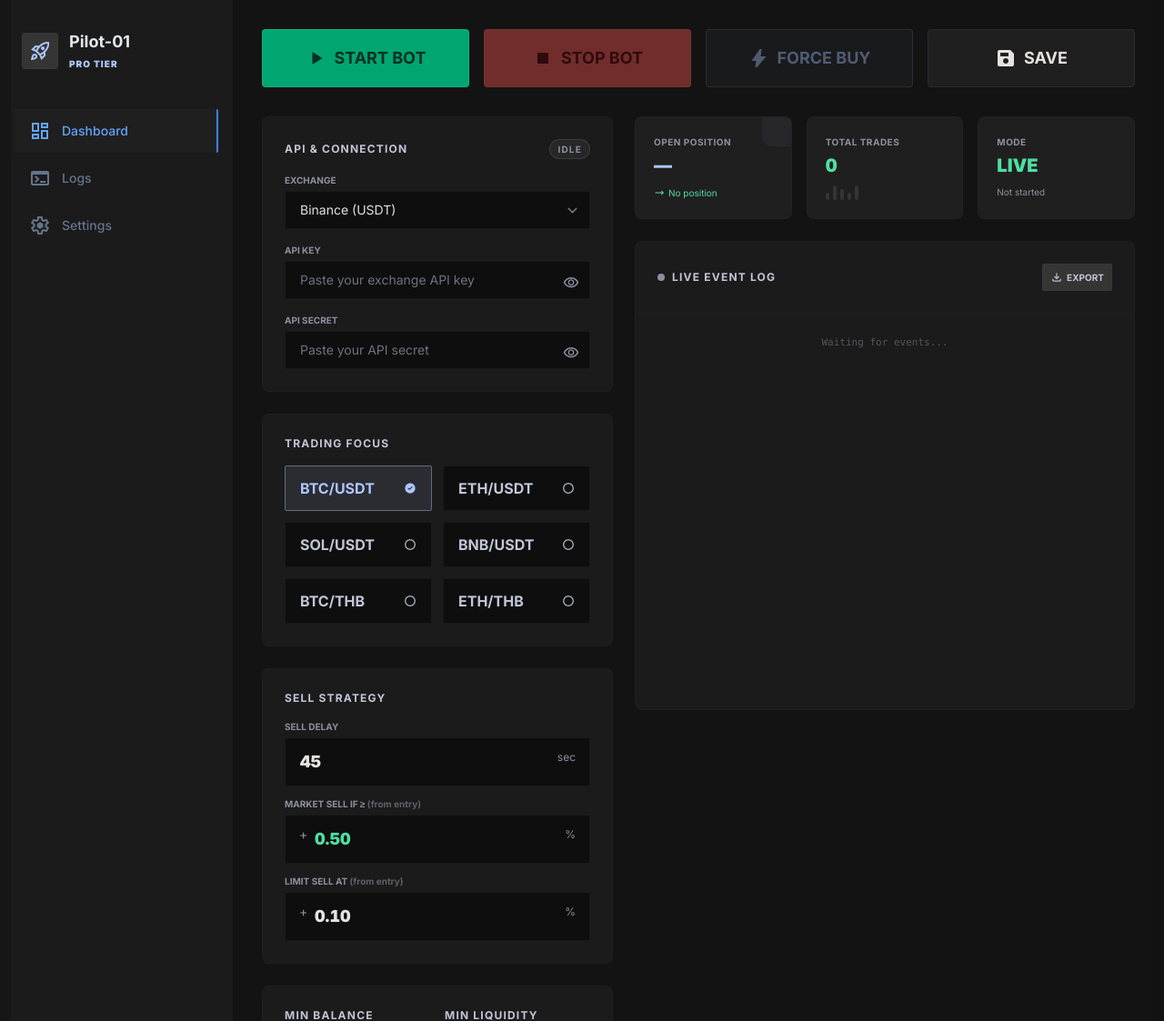
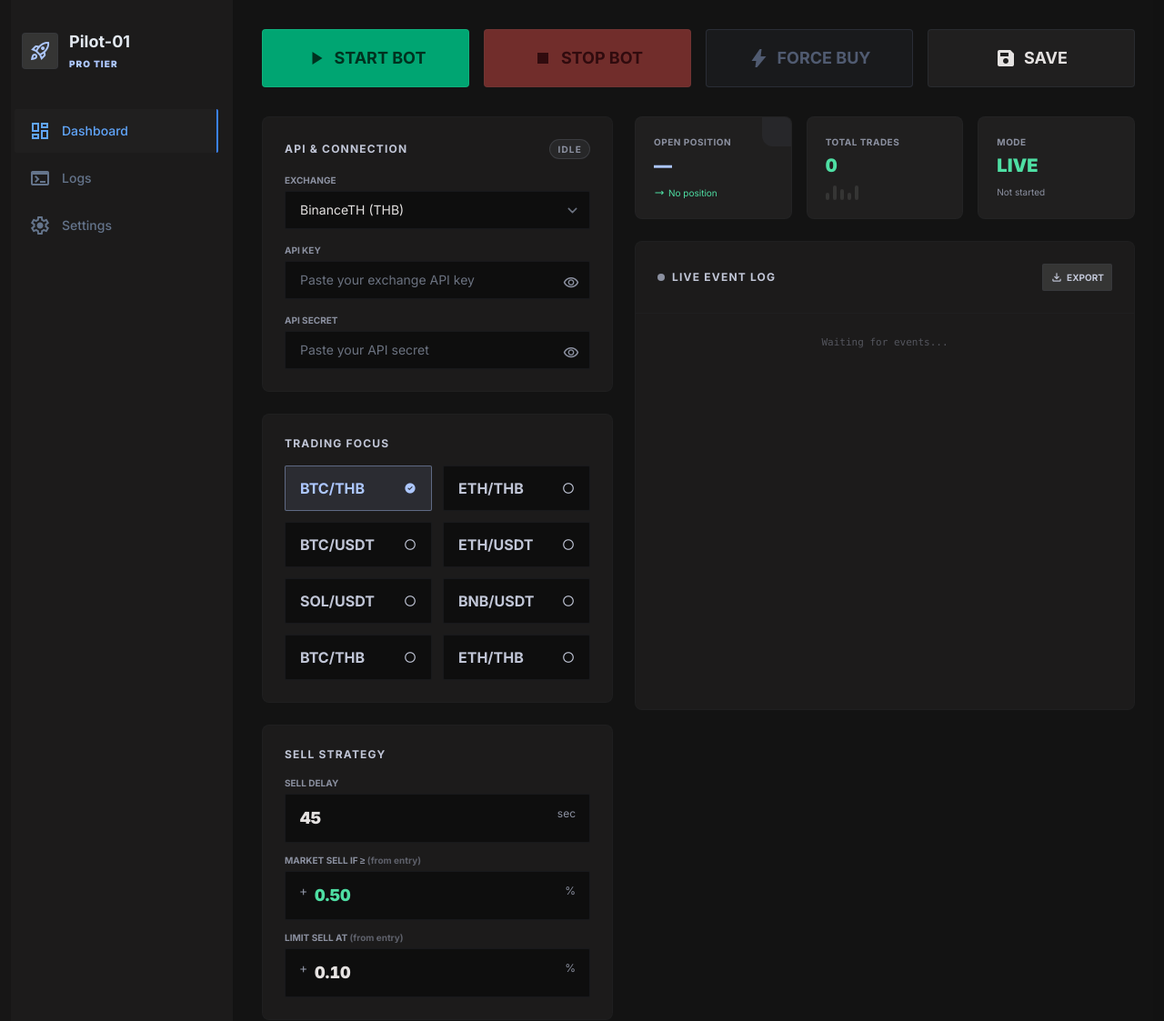
Before and after one commit to charlottehortonx-tech/wash-trade, a Flask app: page / in a window 1280 px wide. Shown: the part 64-1187 px from the top of the page at 91% size. Run offline with Flask 3, Linux system fonts and the light colour scheme; data that the repository does not hold is empty; some libraries are stand-ins or nearby versions.

Commit message:
Set BinanceTH / BTC/THB as default exchange and token
- config.yaml default reverted to binanceth / BTC/THB
- Exchange dropdown defaults to BinanceTH (THB)
- Token grid defaults to BTC/THB (first, selected)
- THB pairs (BTC/THB, ETH/THB) listed before USDT pairs

https://claude.ai/code/session_01JKSS91zeVbU6MKvAFknkPx

```diff
--- a/config.yaml
+++ b/config.yaml
@@ -6,8 +6,8 @@
 
 # ── Exchange ─────────────────────────────────────────────────
 exchange:
-  name: "binance"          # use "binanceth" for BinanceTH native client; ccxt id otherwise
-  symbol: "BTC/USDT"
+  name: "binanceth"        # use "binanceth" for BinanceTH native client; ccxt id otherwise
+  symbol: "BTC/THB"
   market_type: "spot"      # spot | futures
 
 # ── Mode ─────────────────────────────────────────────────────
--- a/templates/index.html
+++ b/templates/index.html
@@ -191,10 +191,10 @@
           <div>
             <label class="block text-[10px] text-outline mb-1 uppercase font-bold">Exchange</label>
             <select id="exchange-name" class="w-full bg-surface-container-lowest border border-outline-variant/20 rounded px-4 py-2.5 text-sm focus:ring-1 focus:ring-primary focus:border-primary transition-all outline-none">
+              <option value="binanceth" selected>BinanceTH (THB)</option>
               <option value="binance">Binance (USDT)</option>
               <option value="bybit">Bybit (USDT)</option>
               <option value="okx">OKX (USDT)</option>
-              <option value="binanceth">BinanceTH (THB)</option>
             </select>
           </div>
           <div>
@@ -219,10 +219,20 @@
       <div class="p-6 bg-surface-container-low rounded-xl border border-outline-variant/10">
         <h3 class="text-xs font-bold text-on-surface-variant uppercase tracking-widest mb-4">Trading Focus</h3>
         <div class="grid grid-cols-2 gap-3" id="token-grid">
+          <button onclick="selectToken(this,'BTC/THB')" data-token="BTC/THB"
+            class="token-btn flex items-center justify-between px-4 py-3 bg-primary/10 border border-primary/40 rounded text-primary">
+            <span class="font-bold tabular-nums">BTC/THB</span>
+            <span class="material-symbols-outlined text-sm" style="font-variation-settings:'FILL' 1">check_circle</span>
+          </button>
+          <button onclick="selectToken(this,'ETH/THB')" data-token="ETH/THB"
+            class="token-btn flex items-center justify-between px-4 py-3 bg-surface-container-lowest border border-outline-variant/20 rounded text-on-surface-variant hover:border-outline-variant transition-colors">
+            <span class="font-bold tabular-nums">ETH/THB</span>
+            <span class="material-symbols-outlined text-sm">radio_button_unchecked</span>
+          </button>
           <button onclick="selectToken(this,'BTC/USDT')" data-token="BTC/USDT"
-            class="token-btn flex items-center justify-between px-4 py-3 bg-primary/10 border border-primary/40 rounded text-primary">
+            class="token-btn flex items-center justify-between px-4 py-3 bg-surface-container-lowest border border-outline-variant/20 rounded text-on-surface-variant hover:border-outline-variant transition-colors">
             <span class="font-bold tabular-nums">BTC/USDT</span>
-            <span class="material-symbols-outlined text-sm" style="font-variation-settings:'FILL' 1">check_circle</span>
+            <span class="material-symbols-outlined text-sm">radio_button_unchecked</span>
           </button>
           <button onclick="selectToken(this,'ETH/USDT')" data-token="ETH/USDT"
             class="token-btn flex items-center justify-between px-4 py-3 bg-surface-container-lowest border border-outline-variant/20 rounded text-on-surface-variant hover:border-outline-variant transition-colors">
@@ -417,7 +427,7 @@
   // ── State ────────────────────────────────────────────────────────────────
   let mode = 'live';
   let amountType = 'fixed';
-  let selectedToken = 'BTC/USDT';
+  let selectedToken = 'BTC/THB';
   let tradeCount = 0;
 
   // ── Mode ─────────────────────────────────────────────────────────────────
```
